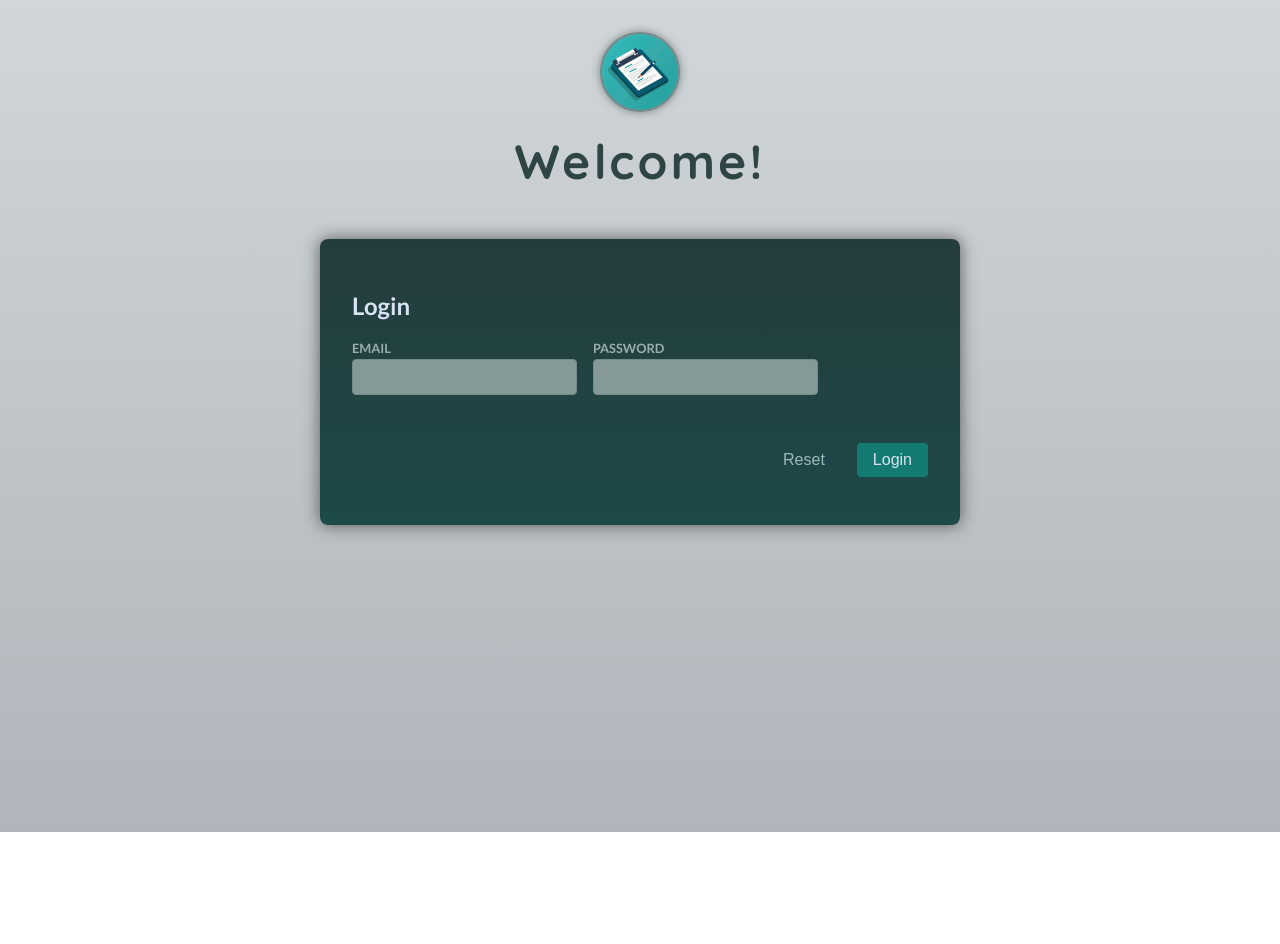
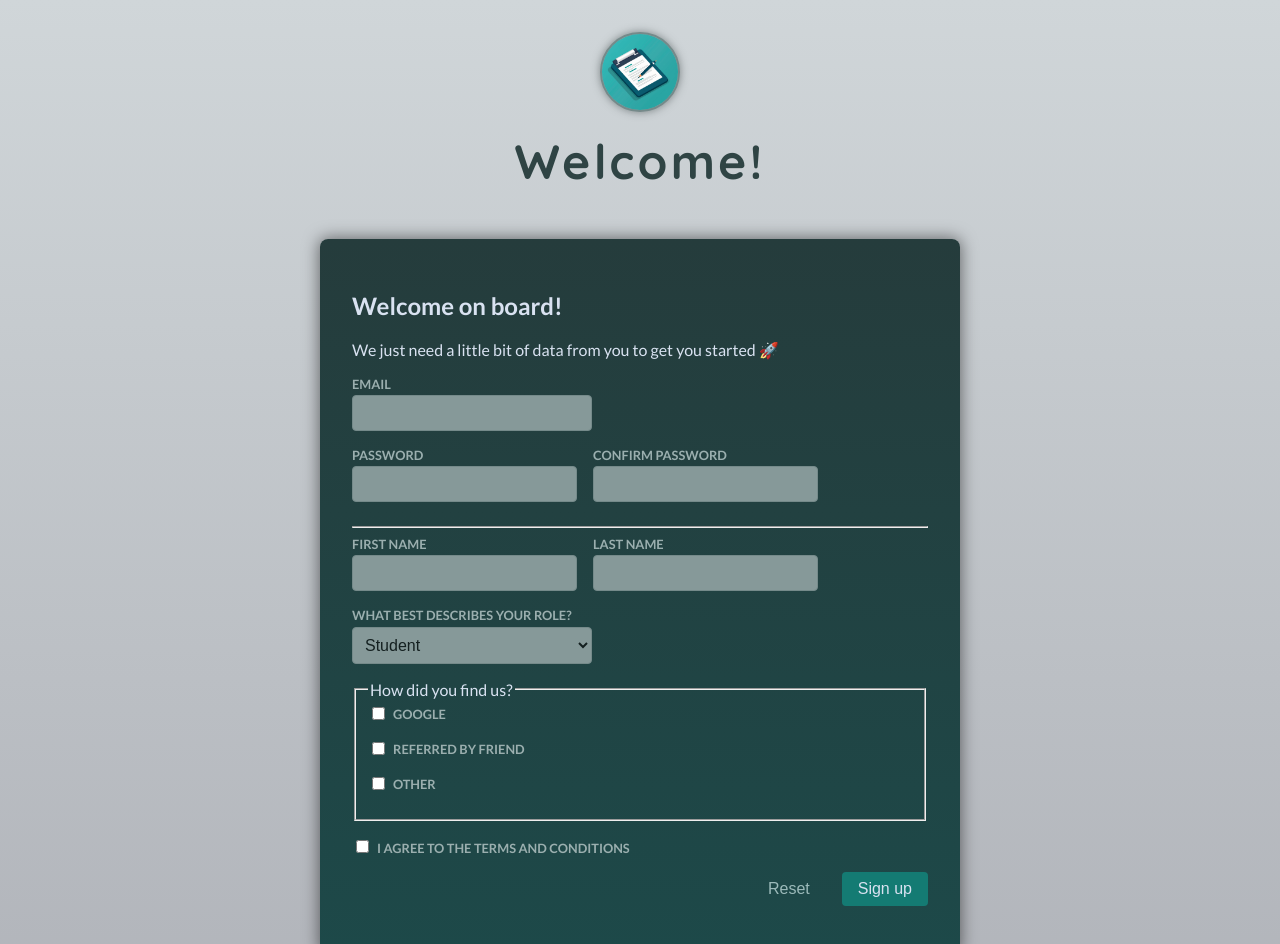
Before and after one commit to Vennisha-Naidoo/Login-Form, a React (Vite) app: page / in a window 1280 px wide. Shown: the top 944 px of the page. Before the commit the page ends 832 px from the top, so only its background shows below. Built offline with nearby package versions, Linux system fonts and the light colour scheme.

Commit message:
Validating Input via Built-in Validation Props

```diff
--- a/src/App.jsx
+++ b/src/App.jsx
@@ -1,12 +1,12 @@
 import Header from './components/Header.jsx';
-import Login from './components/Login.jsx';
+import Signup from './components/Signup.jsx';
 
 function App() {
   return (
     <>
       <Header />
       <main>
-        <Login />
+        <Signup />
       </main>
     </>
   );
--- a/src/components/Signup.jsx
+++ b/src/components/Signup.jsx
@@ -26,13 +26,13 @@
 
       <div className="control">
         <label htmlFor="email">Email</label>
-        <input id="email" type="email" name="email" />
+        <input id="email" type="email" name="email" required />
       </div>
 
       <div className="control-row">
         <div className="control">
           <label htmlFor="password">Password</label>
-          <input id="password" type="password" name="password" />
+          <input id="password" type="password" name="password" required maxLength={ 6 } />
         </div>
 
         <div className="control">
@@ -50,18 +50,18 @@
       <div className="control-row">
         <div className="control">
           <label htmlFor="first-name">First Name</label>
-          <input type="text" id="first-name" name="first-name" />
+          <input type="text" id="first-name" name="first-name" required />
         </div>
 
         <div className="control">
           <label htmlFor="last-name">Last Name</label>
-          <input type="text" id="last-name" name="last-name" />
+          <input type="text" id="last-name" name="last-name" required />
         </div>
       </div>
 
       <div className="control">
         <label htmlFor="phone">What best describes your role?</label>
-        <select id="role" name="role">
+        <select id="role" name="role" required>
           <option value="student">Student</option>
           <option value="teacher">Teacher</option>
           <option value="employee">Employee</option>
@@ -100,7 +100,7 @@
 
       <div className="control">
         <label htmlFor="terms-and-conditions">
-          <input type="checkbox" id="terms-and-conditions" name="terms" />I
+          <input type="checkbox" id="terms-and-conditions" name="terms" required />I
           agree to the terms and conditions
         </label>
       </div>
```
